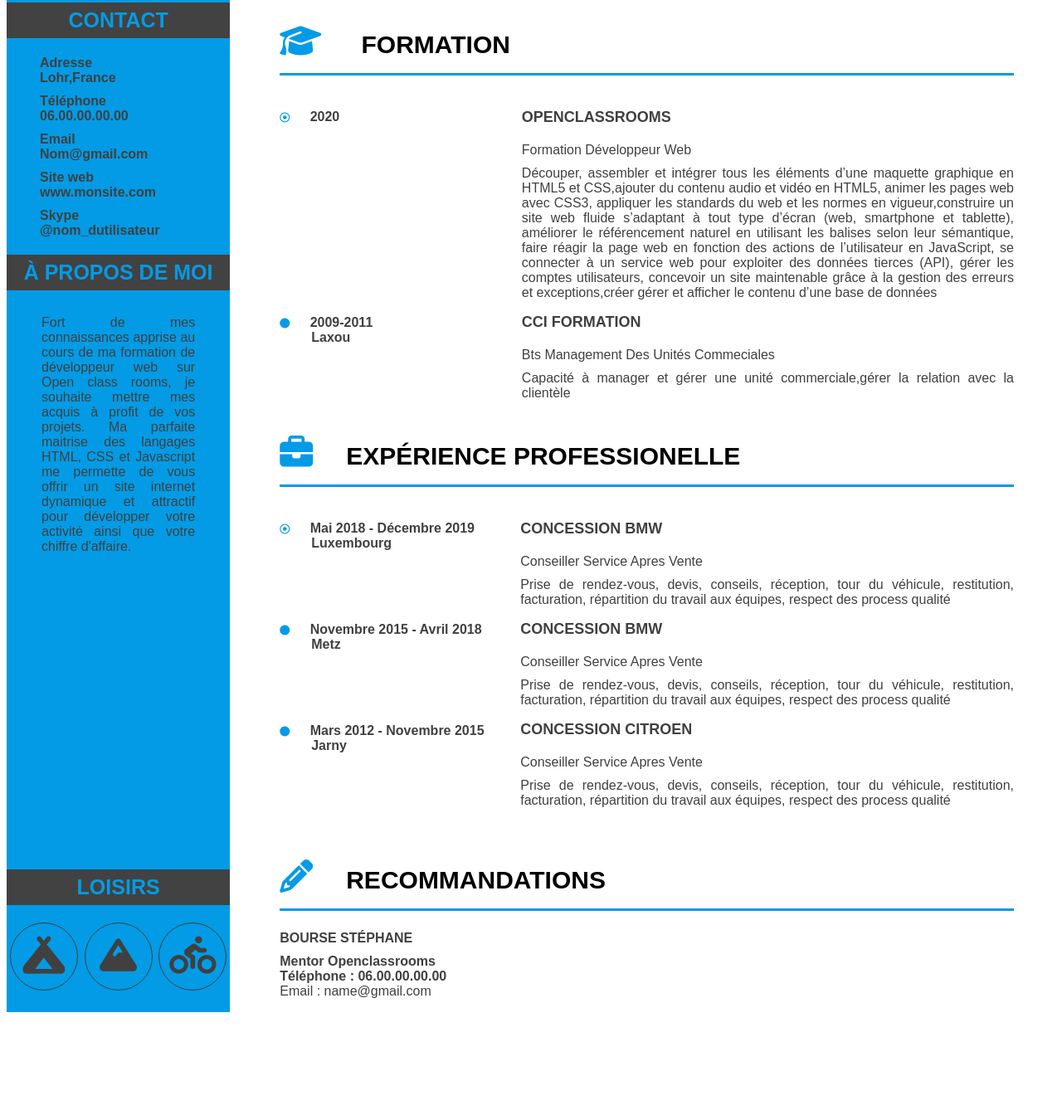
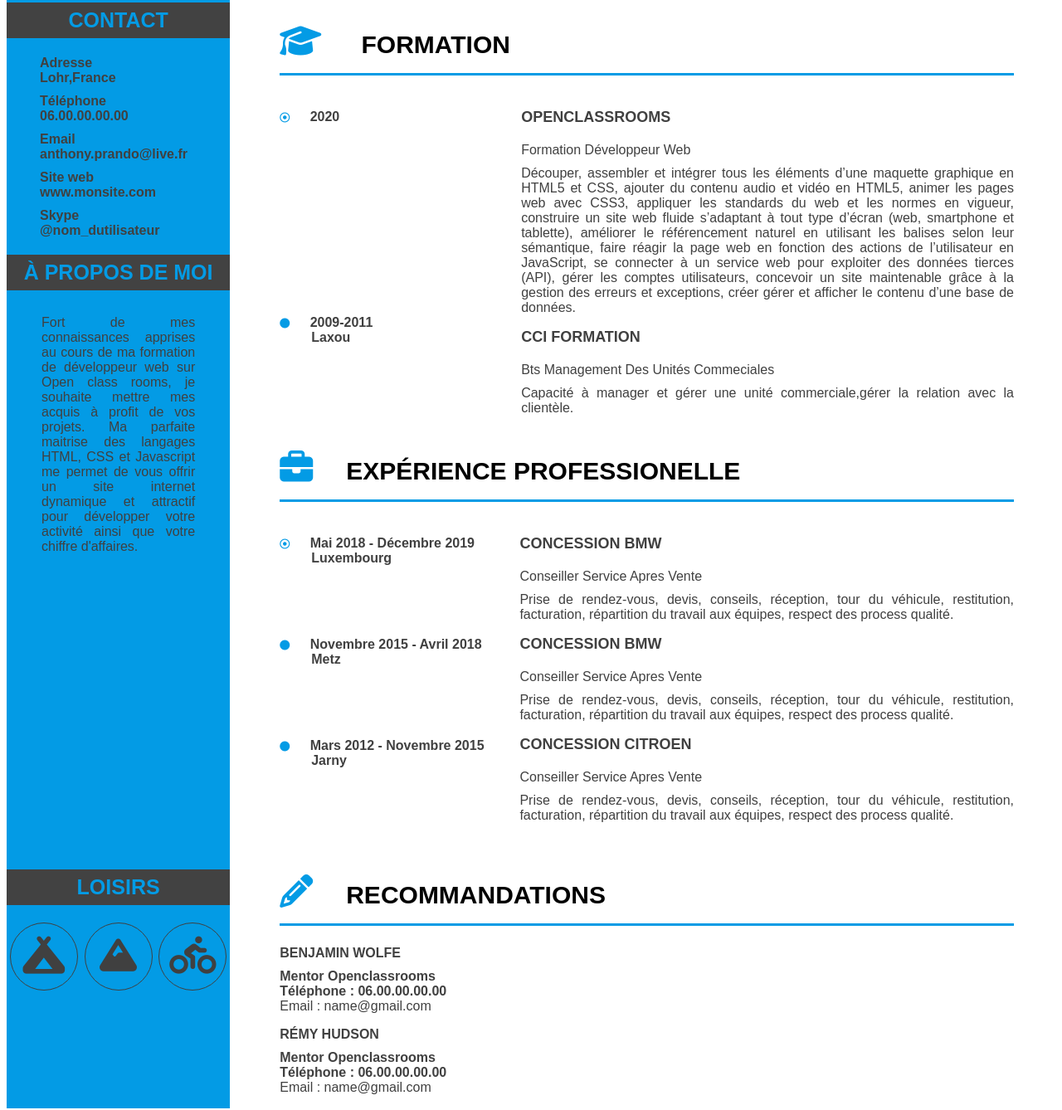
Before and after one commit to anthodev67/cvprando, a plain HTML site: page index.html in a window 1280 px wide. Shown: the part 346-1684 px from the top of the page at 83% size. Before the commit the page ends 1574 px from the top, so only its background shows below. Drawn offline with Linux system fonts and the light colour scheme.

Commit message:
modif html liens email

```diff
--- a/index.html
+++ b/index.html
@@ -18,38 +18,42 @@
         src="photo_cv.png"
         alt="photo de profil du curriculum vitae d'Anthony Prando"
       />
-      <article class="contact">
+      <section class="contact">
         <h2 class="lefttitle">contact</h2>
         <ul>
           <li>Adresse<br />Lohr,France</li>
           <li>Téléphone<br />06.00.00.00.00</li>
-          <li>Email<br />Nom@gmail.com</li>
+          <li>
+            Email<br /><a class="link" href="mailto:anthony.prando@live.fr"
+              >anthony.prando@live.fr</a
+            >
+          </li>
           <li>Site web<br />www.monsite.com</li>
           <li>Skype<br />@nom_dutilisateur</li>
         </ul>
-      </article>
+      </section>
       <article class="me">
         <h2 class="lefttitle">à propos de moi</h2>
         <p class="paragraphaboutme">
-          Fort de mes connaissances apprise au cours de ma formation de
+          Fort de mes connaissances apprises au cours de ma formation de
           développeur web sur Open class rooms, je souhaite mettre mes acquis à
           profit de vos projets. Ma parfaite maitrise des langages HTML, CSS et
-          Javascript me permette de vous offrir un site internet dynamique et
+          Javascript me permet de vous offrir un site internet dynamique et
           attractif pour développer votre activité ainsi que votre chiffre
-          d'affaire.
+          d'affaires.
         </p>
       </article>
-      <article class="leisure">
+      <section class="leisure">
         <h2 class="lefttitle">loisirs</h2>
         <div class="logo">
           <div class="campground"><i class="fas fa-campground"></i></div>
           <div class="mountain"><i class="fas fa-mountain"></i></div>
           <div class="biking"><i class="fas fa-biking"></i></div>
         </div>
-      </article>
+      </section>
     </footer>
-    <div class="cvright">
-      <article>
+    <main class="cvright">
+      <header>
         <h1 class="forname">
           <span class="colorforname">anthony</span>
           <span class="name"> prando</span>
@@ -57,7 +61,7 @@
         <h2 class="profession">Développeur web freelance</h2>
         <div class="underline"></div>
         <img class="photoresponsive" src="photo_cv.png" alt="photo_anthony" />
-      </article>
+      </header>
       <article class="formation">
         <h2 class="titleright">
           <em class="icone"><i class="fas fa-graduation-cap"></i></em>
@@ -84,17 +88,17 @@
             <h4>formation développeur web</h4>
             <p class="paragraphe">
               Découper, assembler et intégrer tous les éléments d’une maquette
-              graphique en HTML5 et CSS,ajouter du contenu audio et vidéo en
+              graphique en HTML5 et CSS, ajouter du contenu audio et vidéo en
               HTML5, animer les pages web avec CSS3, appliquer les standards du
-              web et les normes en vigueur,construire un site web fluide
+              web et les normes en vigueur, construire un site web fluide
               s’adaptant à tout type d’écran (web, smartphone et tablette),
               améliorer le référencement naturel en utilisant les balises selon
               leur sémantique, faire réagir la page web en fonction des actions
               de l’utilisateur en JavaScript, se connecter à un service web pour
               exploiter des données tierces (API), gérer les comptes
               utilisateurs, concevoir un site maintenable grâce à la gestion des
-              erreurs et exceptions,créer gérer et afficher le contenu d’une
-              base de données
+              erreurs et exceptions, créer gérer et afficher le contenu d’une
+              base de données.
             </p>
             <h3 class="yearsresponsive">
               <div class="stylepuce"><i class="fas fa-circle"></i></div>
@@ -105,7 +109,7 @@
             <h4>bts management des unités commeciales</h4>
             <p class="paragraphe">
               Capacité à manager et gérer une unité commerciale,gérer la
-              relation avec la clientèle
+              relation avec la clientèle.
             </p>
           </article>
         </div>
@@ -144,9 +148,9 @@
             <p class="paragraphe">
               Prise de rendez-vous, devis, conseils, réception, tour du
               véhicule, restitution, facturation, répartition du travail aux
-              équipes, respect des process qualité
+              équipes, respect des process qualité.
             </p>
-            <div class="inline">
+            <div>
               <h3 class="yearsresponsive">
                 <div class="stylepuce"><i class="fas fa-circle"></i></div>
                 Novembre 2015 - Avril 2018
@@ -157,7 +161,7 @@
               <p class="paragraphe">
                 Prise de rendez-vous, devis, conseils, réception, tour du
                 véhicule, restitution, facturation, répartition du travail aux
-                équipes, respect des process qualité
+                équipes, respect des process qualité.
               </p>
             </div>
             <h3 class="yearsresponsive">
@@ -170,7 +174,7 @@
             <p class="paragraphe">
               Prise de rendez-vous, devis, conseils, réception, tour du
               véhicule, restitution, facturation, répartition du travail aux
-              équipes, respect des process qualité
+              équipes, respect des process qualité.
             </p>
           </article>
         </div>
@@ -181,12 +185,18 @@
           >recommandations
         </h2>
         <ul class="paddingleftul">
-          <li class="namerecommendation">Bourse Stéphane</li>
+          <li class="namerecommendation">Benjamin Wolfe</li>
+          <li class="recommendation">Mentor Openclassrooms</li>
+          <li class="recommendation">Téléphone : 06.00.00.00.00</li>
+          <li>Email : name@gmail.com</li>
+        </ul>
+        <ul class="paddingleftul">
+          <li class="namerecommendation">Rémy Hudson</li>
           <li class="recommendation">Mentor Openclassrooms</li>
           <li class="recommendation">Téléphone : 06.00.00.00.00</li>
           <li>Email : name@gmail.com</li>
         </ul>
       </article>
-    </div>
+    </main>
   </body>
 </html>
```
